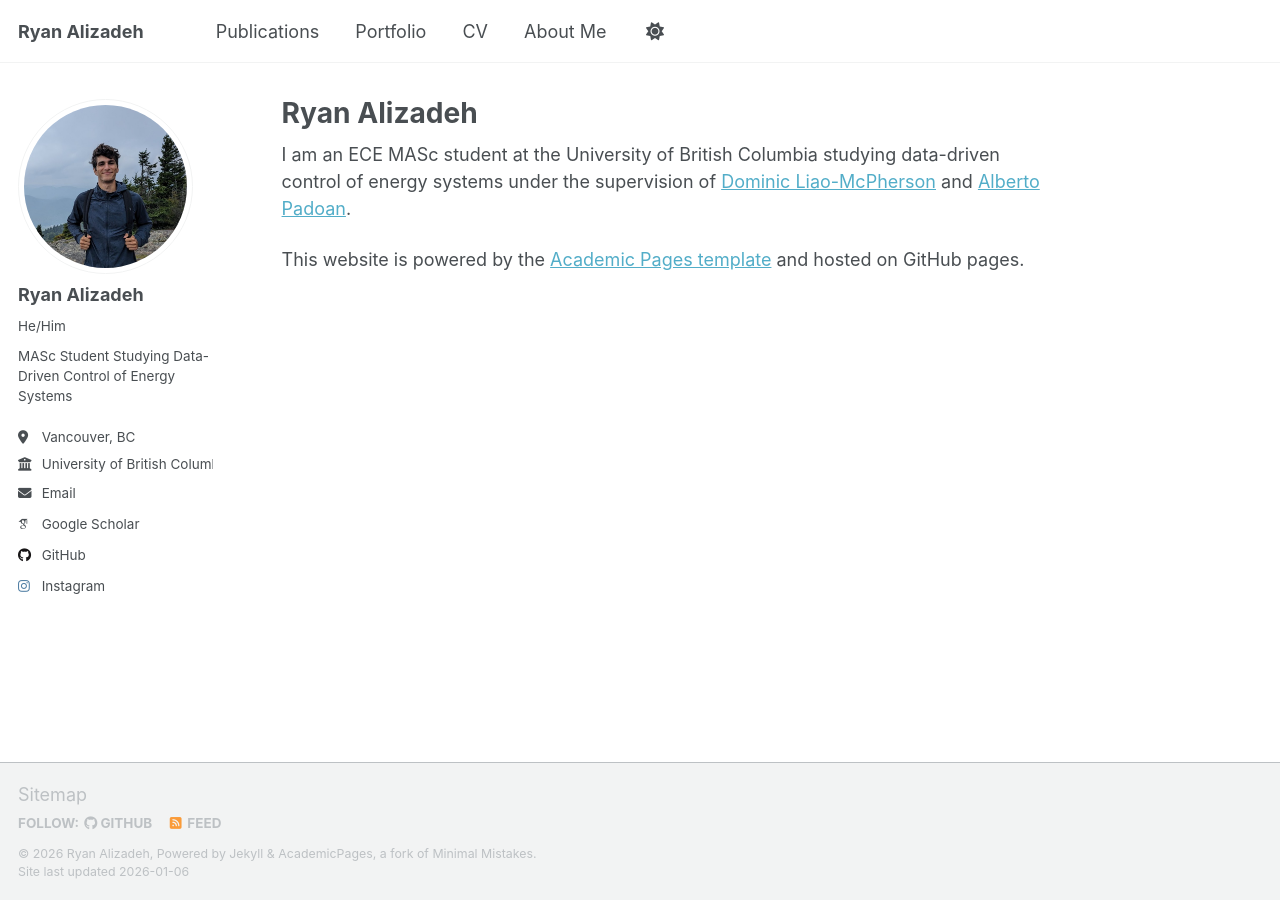
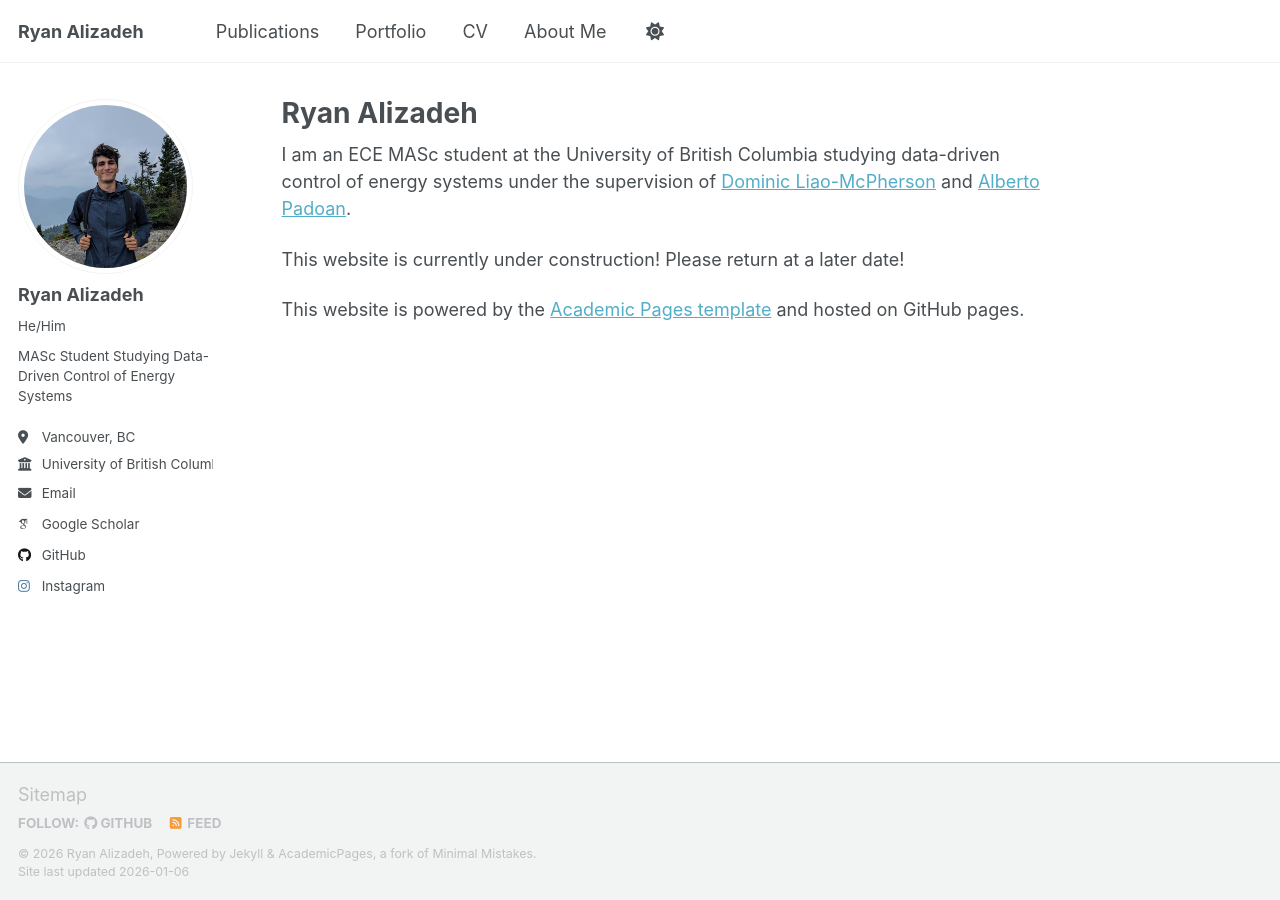
Before and after one commit to ryancalizadeh/ryancalizadeh.github.io, a Jekyll site: the page built from _pages/about.md, in a window 1280 px wide. Built offline with Jekyll 4.4.1, drawn with Linux system fonts in a browser that asks for light colours; some web fonts are replaced; a script that is not in the unit is left out.

Commit message:
add disclaimer

```diff
--- a/_pages/about.md
+++ b/_pages/about.md
@@ -10,4 +10,6 @@ redirect_from:
 I am an ECE MASc student at the University of British Columbia studying data-driven control of energy systems under the supervision of [Dominic Liao-McPherson](https://mech.ubc.ca/dominic-liao-mcpherson/) and [Alberto Padoan](https://www.albertopadoan.com/).
 
 
+This website is currently under construction! Please return at a later date!
+
 This website is powered by the [Academic Pages template](https://github.com/academicpages/academicpages.github.io) and hosted on GitHub pages.
```
